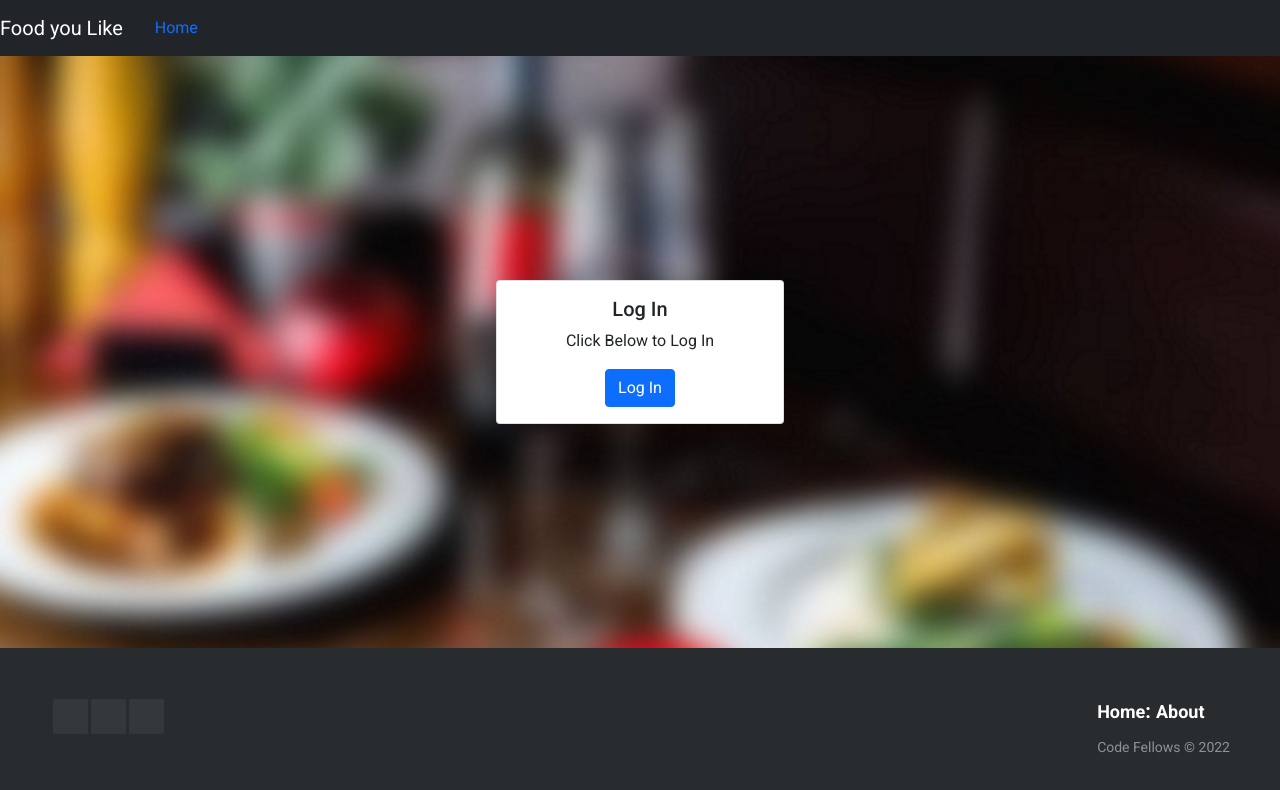
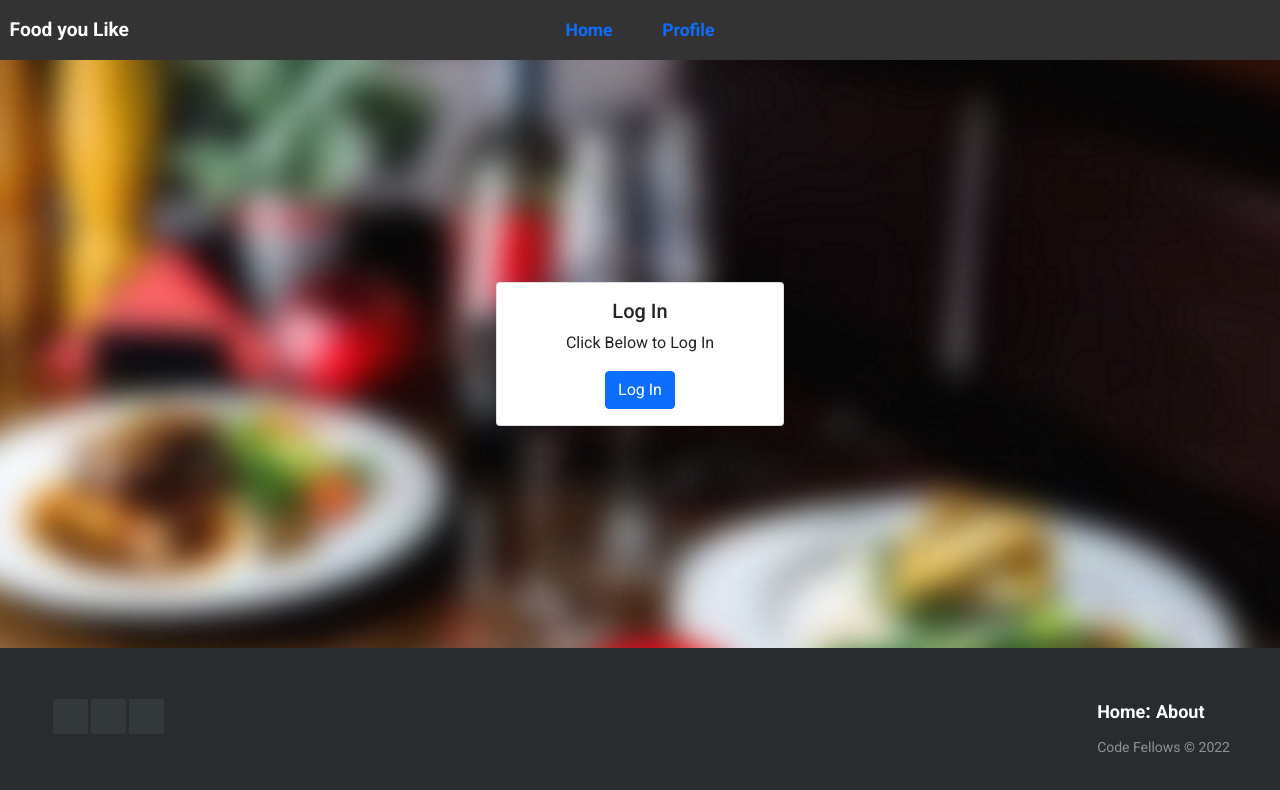
Before and after one commit to Sawa-Sawa-CF/where-in-the-world-frontend, a React (Create React App) app: page / in a window 1280 px wide. Shown: the top 790 px of the page. Built offline with nearby package versions, Linux system fonts and the light colour scheme; no server answers.

Commit message:
removed NavBar

```diff
--- a/src/Header.js
+++ b/src/Header.js
@@ -1,29 +1,29 @@
 import React from 'react';
-// import LogoutButton from './LogoutButton';
-import { Navbar, NavItem } from 'react-bootstrap';
+import LogoutButton from './LogoutButton';
+import { NavItem } from 'react-bootstrap';
 import { Link } from "react-router-dom";
 import './Header.css';
 import 'bootstrap/dist/css/bootstrap.min.css';
 
-
 class Header extends React.Component {
   render() {
     return (
-      <Navbar collapseOnSelect expand="lg" bg="dark" variant="dark">
-        <Navbar.Brand>Food you Like</Navbar.Brand>
-        <NavItem>
+      <div className='header'>
+        <div className='header-title'>Food you Like</div>
+        <div className='header-nav'>
           <Link to="/" className="nav-link">Home</Link>
-        </NavItem>
-        {this.props.isAuthenticated && <React.Fragment><NavItem>
           <Link to="/profile" className="nav-link">Profile</Link>
-        </NavItem>
-          <NavItem>
-            <a href={this.props.logoutUrl} className="nav-link">Logout</a>
-          </NavItem></React.Fragment>
-        }
-
-
-      </Navbar>
+        </div>
+        <div className='header-logout'>
+          {this.props.renderLogoutUrl ?
+            <NavItem>
+              <a href={this.props.logoutUrl} className="nav-link">Logout</a>
+            </NavItem>
+            : " "
+          }
+          {this.props.user ? <NavItem><LogoutButton /></NavItem> : " "}
+        </div>
+      </div >
     )
   }
 }
```
